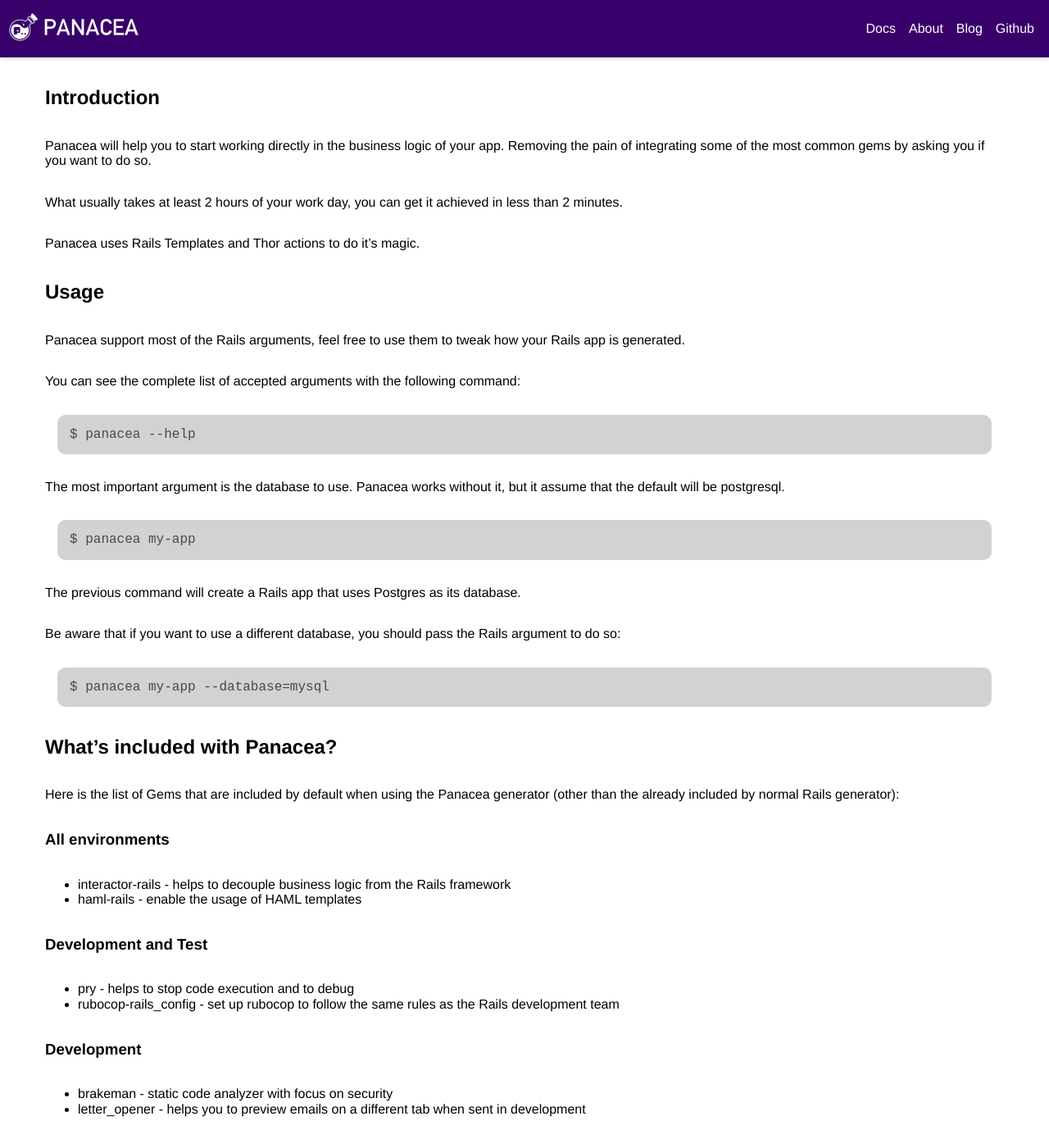
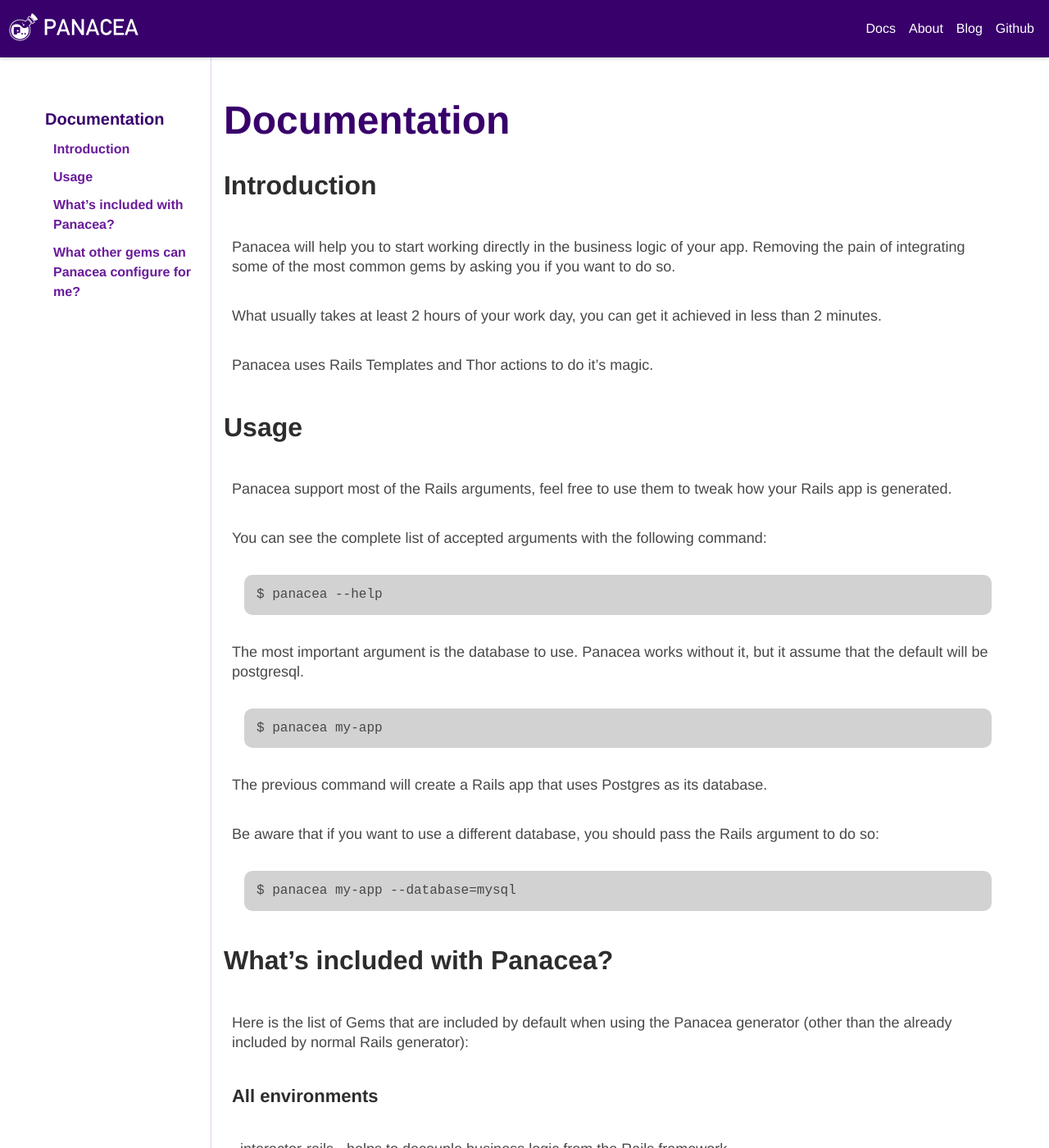
Before and after one commit to panacea-rails/website, a Jekyll site: the page built from docs.html, in a window 1280 px wide and 1400 px high. Shown: the whole window at 82% size. Built offline with Jekyll 4.4.1, drawn with Linux system fonts in a browser that asks for light colours.

Commit message:
Added documentation styles

```diff
--- a/_scss/docs.scss
+++ b/_scss/docs.scss
@@ -1,4 +1,86 @@
 .docs-page {
+  color: $black-light;
   display: flex;
-  flex-direction: column;
+  flex-direction: row;
+  margin: 0 auto;
+  max-width: 120rem;
+
+  h1 {
+    color: $primary-dark;
+    font-size: 4.8rem;
+    line-height: 5.7rem;
+  }
+
+  h2 {
+    color: $black-medium;
+    font-size: 3.2rem;
+    line-height: 3.8rem;
+
+    &:before {
+      display: block;
+      height: 8rem;
+      margin-top: -8rem;
+      visibility: hidden;
+      content: "";
+    }
+  }
+
+  h3 {
+    color: $black-medium;
+    font-size: 2.8rem;
+    line-height: 3.3rem;
+  }
+
+  h3 {
+    color: $black-medium;
+    font-size: 2.2rem;
+    line-height: 2.8rem;
+  }
+
+  ul {
+    padding: 0;
+  }
+
+  p, li {
+    font-size: 1.8rem;
+    line-height: 2.4rem;
+  }
+
+  .content {
+    display: flex;
+    flex-direction: column;
+    padding-left: 1rem;
+  }
 }
+
+.docs-page-menu {
+  border-right: 1px solid $white-purple;
+  display: none;
+  height: calc(100vh - 4rem);
+  padding: 6rem 1.5rem 0 1.5rem;
+  position: sticky;
+  top: 7rem;
+  width: 40%;
+
+  a {
+    color: $primary;
+    display: block;
+    font-size: 1.6rem;
+    font-weight: bold;
+    line-height: 2.4rem;
+    margin: 0 0 1rem 1rem;
+    text-decoration: none;
+  }
+
+  .title {
+    color: $primary-dark;
+    font-size: 2rem;
+    line-height: 3rem;
+    margin: 0 0 1rem 0;
+  }
+
+  @media(min-width: $medium-screen) {
+    display: flex;
+    flex-direction: column;
+  }
+}
--- a/_scss/global.scss
+++ b/_scss/global.scss
@@ -16,6 +16,7 @@
   background-color: $gray;
   border-radius: 1rem;
   color: $black-light;
+  font-size: 1.6rem;
   margin: 1.5rem;
   padding: 1.5rem;
 }
--- a/docs.html
+++ b/docs.html
@@ -3,13 +3,25 @@
 permalink: docs
 ---
 
-<div class="container docs-page">
-  <h2>Introduction</h2>
+<div class="docs-page">
+  <div class="docs-page-menu container">
+    <a class="title" href="{{ site.baseurl }}/docs">Documentation</a>
+    <a href="#introduction">Introduction</a>
+    <a href="#usage">Usage</a>
+    <a href="#whats-included">What’s included with Panacea?</a>
+    <a href="#other-gems">What other gems can Panacea configure for me?</a>
+  </div>
+  <div class="container">
+    <h1>Documentation</h1>
+    <h2 id="introduction">Introduction</h2>
+    <div class="content">
       <p>Panacea will help you to start working directly in the business logic of your app. Removing the pain of integrating some of the most common gems by asking you if you want to do so.</p>
       <p>What usually takes at least 2 hours of your work day, you can get it achieved in less than 2 minutes.</p>
       <p>Panacea uses Rails Templates and Thor actions to do it’s magic.</p>
+    </div>
 
-  <h2>Usage</h2>
+    <h2 id="usage">Usage</h2>
+    <div class="content">
       <p>Panacea support most of the Rails arguments, feel free to use them to tweak how your Rails app is generated.</p>
       <p>You can see the complete list of accepted arguments with the following command:</p>
       <code>$ panacea --help</code>
@@ -18,73 +30,127 @@
       <p>The previous command will create a Rails app that uses Postgres as its database.</p>
       <p>Be aware that if you want to use a different database, you should pass the Rails argument to do so:</p>
       <code>$ panacea my-app --database=mysql</code>
+    </div>
 
-  <h2>What’s included with Panacea?</h2>
+    <h2 id="whats-included">What’s included with Panacea?</h2>
+    <div class="content">
       <p>Here is the list of Gems that are included by default when using the Panacea generator (other than the already included by normal Rails generator):</p>
       <h3>All environments</h3>
+      <div class="content">
         <ul>
           <li>interactor-rails - helps to decouple business logic from the Rails framework</li>
           <li>haml-rails - enable the usage of HAML templates</li>
         </ul>
+      </div>
       <h3>Development and Test</h3>
+      <div class="content">
         <ul>
           <li>pry - helps to stop code execution and to debug</li>
           <li>rubocop-rails_config - set up rubocop to follow the same rules as the Rails development team</li>
         </ul>
+      </div>
       <h3>Development</h3>
+      <div class="content">
         <ul>
           <li>brakeman - static code analyzer with focus on security</li>
           <li>letter_opener - helps you to preview emails on a different tab when sent in development</li>
         </ul>
+      </div>
       <h3>Test</h3>
+      <div class="content">
         <ul>
           <li>simplecov - helps to get test coverage metrics</li>
         </ul>
+      </div>
+    </div>
 
-  <h2>What other gems can Panacea configure for me?</h2>
+    <h2 id="other-gems" aria-label="Anchor">What other gems can Panacea configure for me?</h2>
+    <div class="content">
       <p>This section will list the settings or gems that Panacea can configure for you. Panacea does it though the following questions:</p>
       <h3>Which framework do you want to use in your tests?</h3>
+      <div class="content">
         <p>Here you can choose between minitest or rspec. Panacea will update your app’s test environment to use the tool that you chose.</p>
+      </div>
       <h3>What should be the minimum coverage expected by Simplecov?</h3>
+      <div class="content">
         <p>Here you can enter a value between 0 a 100. 80 is the default value and it will be used if you hit the return key.</p>
         <p>It will create the test/support/simplecov.rb or spec/support/simplecov.rb file (based on what you chose in the previous question). In that file you should be able to customize your Coverage settings if you want.</p>
         <p>Panacea only sets the setting: SimpleCov.minimum_coverage with the value you entered.</p>
+      </div>
       <h3>Do you want to setup FactoryBot for your tests?</h3>
+      <div class="content">
         <p>Here you will be able to tell Panacea to setup FactoryBot for you. Default answer is no.</p>
         <p>If answer is yes, it will add the gem to the Gemfile and also configure your test classes (minitest or rspec) to include the FactoryBot methods.</p>
+      </div>
       <h3>Do you want to setup Headless Chrome as default driver for System Tests?</h3>
+      <div class="content">
         <p>By default Rails apps open a Chrome browser to run the system tests. Here you will be able to setup your Rails apps to work with a Headless Chrome driver. Useful if you want to run your system tests on a CI environment. Default answer is no.</p>
+      </div>
       <h3>Do you want to setup Dotenv to manage ENV variables in development?</h3>
+      <div class="content">
         <p>Here you will be able to instruct Panacea to setup the dotenv-rails gem for you. Default answer is no. If you answer yes, it will add the gem to the Gemfile, setup the Gem, create the .env file and add that file to the .gitignore file.</p>
+      </div>
       <h3>Do you want to use Webpacker to manage your app's frontend?</h3>
+      <div class="content">
         <p>If you want to use Webpacker in your Rails app you should answer yes to this question. Default is no. It will add the gem to the Gemfile and run the rake tasks needed for you.</p>
         <h4>What framework do you want to pre-configure Webpack with?</h4>
+        <div class="content">
           <p>This question will only appear if you answered yes to the previous question. It helps you to setup your Webpack environment with one of the followings frameworks: none, react, vue, angular, elm, stimulus.</p>
           <p>For any option except none, Panacea will run the rake task provided by the gem to setup the framework of your choice.</p>
+        </div>
+      </div>
       <h3>Do you want to setup Devise to handle users in your app?</h3>
+      <div class="content">
         <p>Here you can tell Panacea to install the Devise gem in your Rails app. Default answer is no. If you answer yes then it will add the gem to the Gemfile and run the Devise generator.</p>
         <h4>What should be your Devise model name?</h4>
+        <div class="content">
           <p>This question will only show if you answered yes to the previous question. It helps you to generate your Devise model. Default value is user. You can name it whatever you want i.e. admin, visitor, etc.</p>
+        </div>
         <h4>Do you want to add the Devise's views in your app?</h4>
+        <div class="content">
           <p>This question will only appear if you wanted to setup Devise. Default answer is no. If you say yes, then Panacea will generate the Devise views in your app so you can easily update them.</p>
+        </div>
+      </div>
       <h3>Do you want to use Kaminari to handle pagination?</h3>
+      <div class="content">
         <p>If you want to use the Kaminari gem, you should answer yes to this question, it will add the gem to the Gemfile and create the Kaminari initializer. Default answer is no. </p>
+      </div>
       <h3>Do you want to setup OJ to optimize JSON handling in your app?</h3>
+      <div class="content">
         <p>OJ is useful to make faster the parse/serialization of your JSON objects. Default answer is no. If your answer is yes, Panacea will add the gem and create the initializer.</p>
+      </div>
       <h3>Do you want to use Money Rails to handle money amounts in your app?</h3>
+      <div class="content">
         <p>Here you can tell Panacea to integrate the money-rails gem, which is useful to work with amounts of money. Default answer is no. If you answer yes it will add the gem to the Gemfile and also create the initializer.</p>
+      </div>
       <h3>Do you want to use Redcarpet to handle Markdown in your app?</h3>
+      <div class="content">
         <p>If you want to process markdown in your app, Panacea offers you the option to add the redcarpet gem so you can fulfill that feature. Default answer is no. If your answer is yes, it will add the gem to the Gemfile.</p>
+      </div>
       <h3>Please choose your app's default time zone</h3>
+      <div class="content">
         <p>One of the most common mistakes is to never set up your app’s default time zone. Please select one option, the list contains all the zones supported by Rails. The recommended is UTC but we know that all apps are unique. This will add a config setting on your config/application.rb file.</p>
+      </div>
       <h3>Please choose your app's default locale</h3>
+      <div class="content">
         <p>If you want to override the default locale which is english, this is the place to do it. Please select one option, the list contains the most popular languages. This will add a config setting on your config/application.rb file.</p>
+      </div>
       <h3>Do you want to auto-generate the initial commit?</h3>
+      <div class="content">
         <p>Panacea can generate the initial commit of your brand new Rails app if you want to. Default answer is no.</p>
         <h4>What should be the commit's message?</h4>
+        <div class="content">
           <p>If your answer to the previous question was yes, then you can edit the default commit message by answering this question. Default commit message is Initialize Rails App powered with Panacea.</p>
+        </div>
+      </div>
       <h3>Do you want to add a Git hook to help you to improve your workflow?</h3>
+      <div class="content">
         <p>Panacea can help you to reduce broken builds or bad formatted code. It does it via a git hook that you can choose if you want to. Default answer is no.</p>
         <h4>Which Git hook do you want to add?</h4>
+        <div class="content">
           <p>If you answered yes to the previous question then you can choose what git hook to configure, the options are pre-commit or pre-push. Both git hooks run Rubocop to find any style issues and also run the test suite via the bundle exec rake to ensure all tests pass.</p>
         </div>
+      </div>
+    </div>
+  </div>
+</div>
```
Lines whose indentation alone changed are shown as unchanged.
